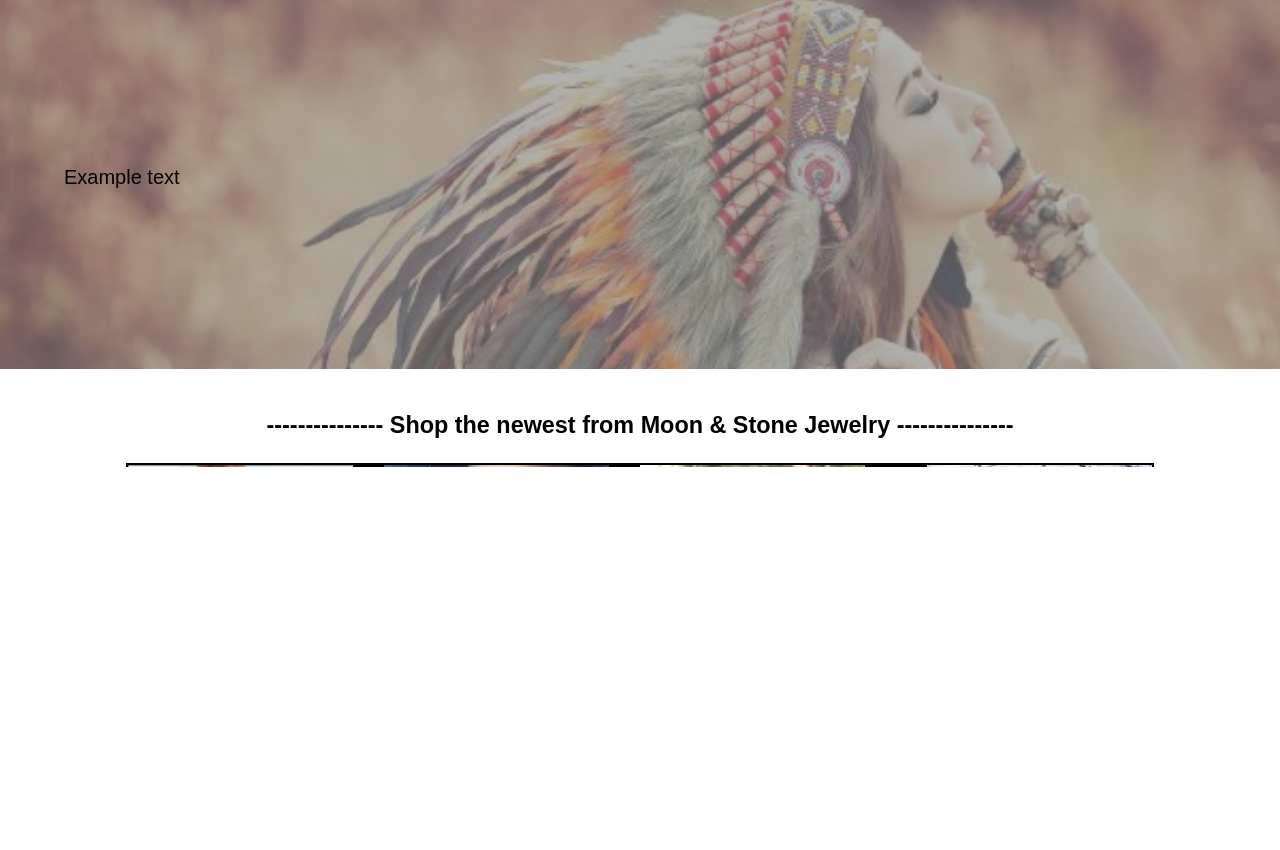
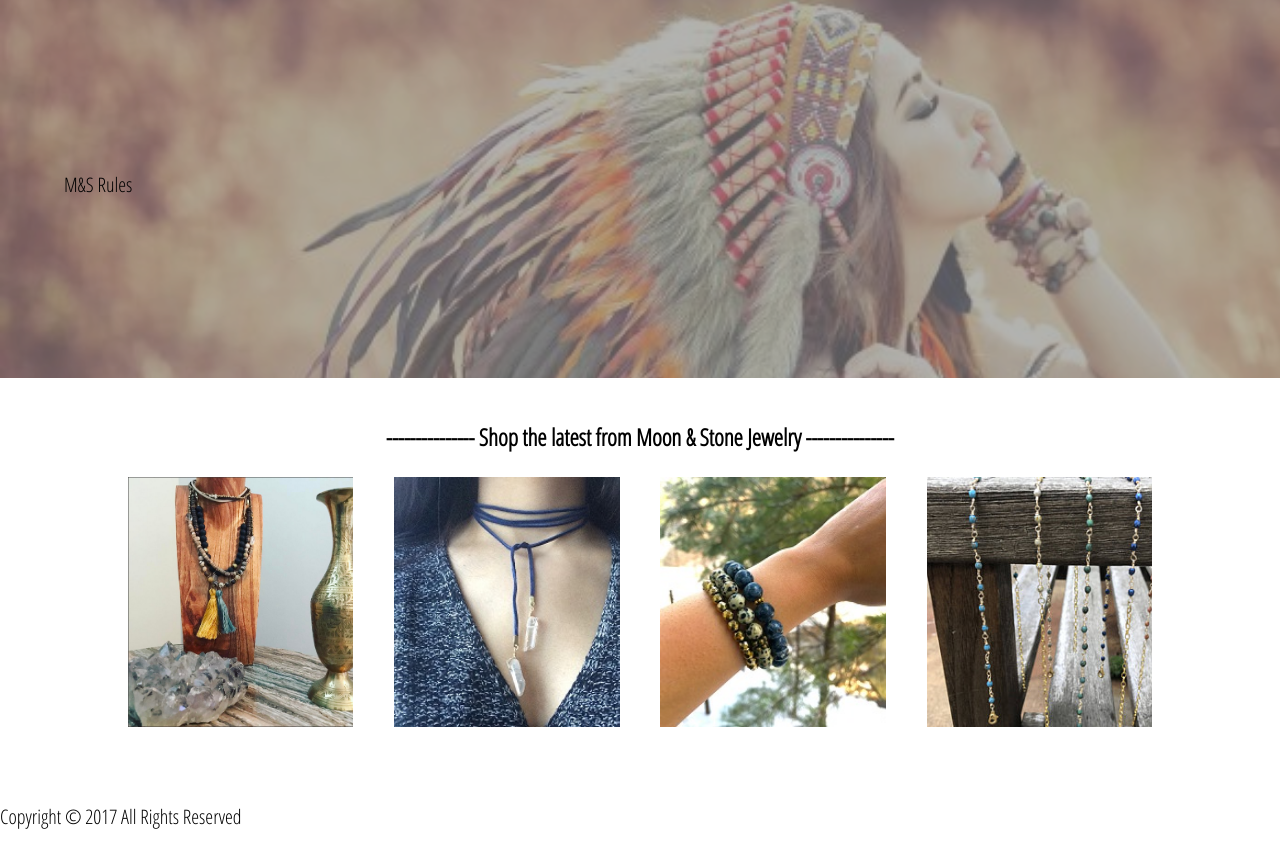
Before and after one commit to ingoldmc17/MoonAndStoneJewelry, a plain HTML site: page index.html in a window 1280 px wide. Shown: the part 295-1145 px from the top of the page. Before the commit the page ends 800 px from the top, so only its background shows below. Drawn offline with Linux system fonts and the light colour scheme.

Commit message:
got a lot of index working. added some fancy photos to hover pseudoclass

```diff
--- a/css/styles.css
+++ b/css/styles.css
@@ -1,7 +1,7 @@
 /* CSS styles for BlueMountainBeadCo website created by Matt Ingold */
 
 body {
-	font-family: Arial, Helvetica, sans-serif;
+	font-family: 'Open Sans Condensed', sans-serif;
 	font-size: 1.25em;
 	margin: 0;
 	padding: 0;
@@ -9,7 +9,6 @@ body {
 }
 
 .container {
-	overflow-x: hidden;
 }
 
 header {
@@ -48,8 +47,9 @@ nav li a {
 
 #background-img-container {
 	min-width: 100%;
+	overflow-x: hidden;
+}
 
-}
 
 #boho-banner {
 	padding: 10rem 5%;
@@ -57,6 +57,10 @@ nav li a {
 	background: rgba(0, 0, 0, 0.3); /*If our image is bright, we can tone it down with this darker overlay */
 	min-width: 100%;
 	min-height: 100%;
+}
+
+#boho-banner p {
+
 }
 
 #boho-banner:after {
@@ -73,18 +77,10 @@ nav li a {
 	opacity: 0.5; /* Tone the image down further by giving it transparency */
 }
 
-#cards {
-	background-color: #ffffff;
-	display: inline;
-}
-
 .cards {
 	padding: 0;
-	margin: 0;
-	border: solid 2px;
+	margin: auto;
 	width: 80%;
-	margin: auto;
-	display: flex;
 	position: relative;
 }
 
@@ -109,6 +105,21 @@ nav li a {
 	left: 0;
 }
 
+#shop-all:hover {
+	background-image: url('../images/vasemannequinhover.png');
+	background-repeat: no-repeat;
+	background-size: cover;
+	width: 22%;
+	height: 250px;
+	float: left;
+	display: inline-block;
+	padding: 0;
+	margin: auto;
+	position: absolute;
+	top: 0;
+	left: 0;
+}
+
 #shop-necklaces {
 	background-image: url('../images/crystal-wrap-choker.png');
 	background-repeat: no-repeat;
@@ -120,7 +131,21 @@ nav li a {
 	margin: auto;
 	position: absolute;
 	top: 0;
-	left: 25%;
+	left: 26%;
+}
+
+#shop-necklaces:hover {
+	background-image: url('../images/crystal-wrap-choker-hover.png');
+	background-repeat: no-repeat;
+	background-size: cover;
+	width: 22%;
+	height: 250px;
+	display: inline-block;
+	padding: 0;
+	margin: auto;
+	position: absolute;
+	top: 0;
+	left: 26%;
 }
 
 #shop-bracelets {
@@ -134,7 +159,21 @@ nav li a {
 	margin: auto;
 	position: absolute;
 	top: 0;
-	left: 50%;
+	left: 52%;
+}
+
+#shop-bracelets:hover {
+	background-image: url('../images/beaded-stretch-bracelets-hover.png');
+	background-repeat: no-repeat;
+	background-size: cover;
+	width: 22%;
+	height: 250px;
+	display: inline-block;
+	padding: 0;
+	margin: auto;
+	position: absolute;
+	top: 0;
+	left: 52%;
 }
 
 #shop-newest {
@@ -151,7 +190,23 @@ nav li a {
 	right: 0%;
 }
 
+#shop-newest:hover {
+	background-image: url('../images/rosary-chains-hover.png');
+	background-repeat: no-repeat;
+	background-size: cover;
+	width: 22%;
+	height: 250px;
+	display: inline-block;
+	padding: 0;
+	margin: auto;
+	position: absolute;
+	top: 0;
+	right: 0%;
+}
 
+footer {
+	margin-top: 350px;
+}
 
 
 
--- a/index.html
+++ b/index.html
@@ -3,6 +3,7 @@
 <html lang="en">
 <head>
 	<link rel="stylesheet" href="css/styles.css">
+	<link href="https://fonts.googleapis.com/css?family=Open+Sans+Condensed:300" rel="stylesheet">
 	<title>Moon and Stone Jewelry | Welcome</title>
 	<meta charset="utf-8">
 	<meta name="viewport" content="width=device-width, initial-scale=1">
@@ -38,7 +39,7 @@
 		<section>
 			<div id="background-img-container">
 				<div id="boho-banner">
-					<p>Example text</p>
+					<p>M&S Rules</p>
 				</div>
 			</div>
 		</section>
@@ -47,32 +48,36 @@
 				<!-- <h1>Original, Handcrafted Jewelry</h1>
 				<p>Inspired by the world around me, I create unique, one-of-a-kind designs.</p> -->
 
-				<h3>--------------- Shop the newest from Moon & Stone Jewelry ---------------</h3>
+				<h3>--------------- Shop the latest from Moon & Stone Jewelry ---------------</h3>
 			</div>
 			<div class="cards">
-				<div id="shop-all">
-					<p>Shop all jewelry</p>
-				</div>
-				<div id="shop-necklaces">
-					<p>Shop necklaces and chokers</p>
-				</div>
-				<div id="shop-bracelets">
-					<p>Shop stacks and bracelets</p>
-				</div>
-				<div id="shop-newest">
-					<p>Shop the latest designs</p>
-				</div>
+				<a href="products.html"><div id="shop-all">
+					<!--<p>Shop all jewelry</p>-->
+				</div></a>
+				<a href="products/necklaces.html"><div id="shop-necklaces">
+					<!--<p>Shop necklaces and chokers</p>-->
+				</div></a>
+				<a href="products/bracelets.html"><div id="shop-bracelets">
+					<!--<p>Shop stacks and bracelets</p>-->
+				</div></a>
+				<a href="https://www.instagram.com/moonandstonejewelry/"><div id="shop-newest">
+					<!--<p>Shop the latest designs</p>-->
+				</div></a>
 			</div>
 		</section>
 
 
 	</main>
+	</div>
 
 	<!-- Use the footer area to add webpage footer content -->
-	<footer>
-	</footer>
+	<div>
+		<footer>
+			<p>Copyright &copy; 2017 All Rights Reserved</p>
+		</footer>
+	</div>
 
-	</div>
+
 <!--	<script src="scripts/main.js"></script> -->
 </body>
 </html>
--- a/scripts/main.js
+++ b/scripts/main.js
@@ -1 +1 @@
-alert("Yo, welcome!")
+alert('Hello World');
```
Also changed, not shown: images/VaseMannequinHover.PNG (added), images/beaded-stretch-bracelets-hover.png (added), images/bw-insta.PNG (added), images/crystal-wrap-choker-hover.png (added), images/rosary-chains-hover.png (added).
